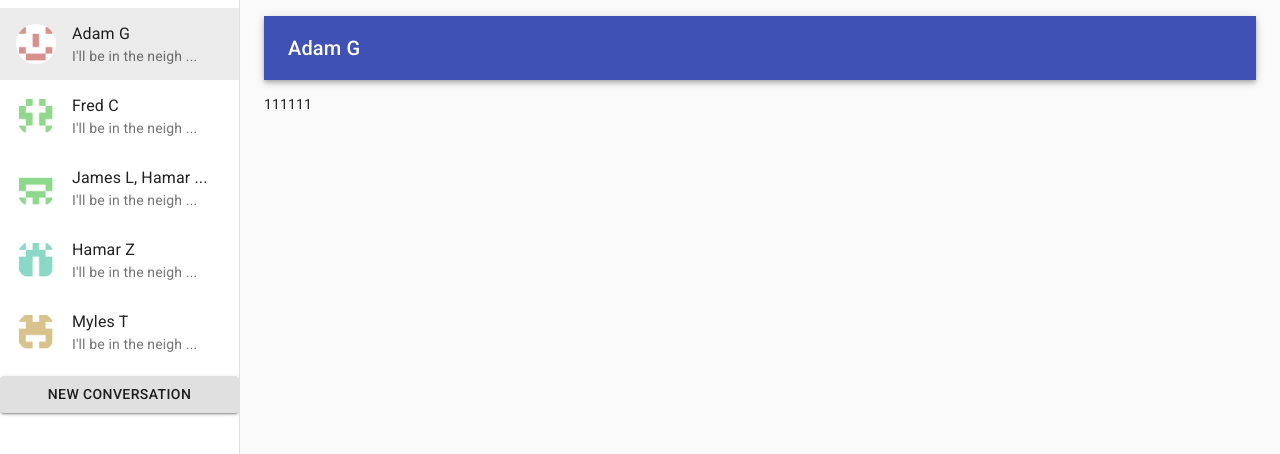
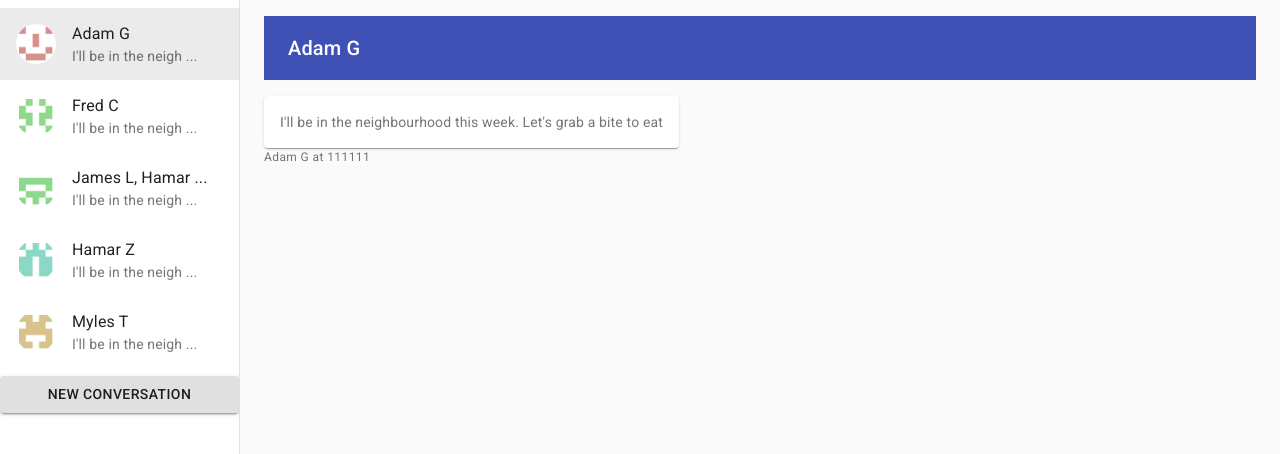
Before and after one commit to reedanders/veho-evaluation-client, a React (Create React App) app: page /1 in a window 1280 px wide. Shown: the top 454 px of the page. Built offline with nearby package versions, Linux system fonts and the light colour scheme.

Commit message:
include basic bubble without avatar

```diff
--- /dev/null
+++ b/src/components/ChatBubble.js
@@ -0,0 +1,60 @@
+import React from 'react';
+import { makeStyles } from '@material-ui/core/styles';
+import Paper from '@material-ui/core/Paper';
+import Grid from '@material-ui/core/Grid';
+import Avatar from '@material-ui/core/Avatar';
+import Typography from '@material-ui/core/Typography';
+
+const useStyles = makeStyles((theme) => ({
+  paperUser: {
+    padding: theme.spacing(2),
+    textAlign: 'right',
+    color: theme.palette.text.secondary,
+  },
+  paperGuest: {
+    padding: theme.spacing(2),
+    textAlign: 'left',
+    color: theme.palette.text.secondary,
+  },
+  captionUser: {
+    display: 'flex',
+    justifyContent: 'flex-end',
+    color: theme.palette.text.secondary,
+  },
+  captionGuest: {
+    display: 'flex',
+    justifyContent: 'flex-start',
+    color: theme.palette.text.secondary,
+  }
+}));
+
+export default function Messages(props) {
+  const { timestamp, text, user } = props;
+  const classes = useStyles();
+
+  return (
+      (user.user === 'Reed A' ?
+
+      <Grid container justify="flex-end" item>
+        <Grid item>
+          <Paper className={classes.paperUser}>{text}</Paper>
+          <Typography variant="caption" className={classes.captionUser}>
+            {user.user} at {timestamp}
+          </Typography>
+        </Grid>
+      </Grid>
+
+       :
+
+      <Grid container justify="flex-start" item>
+        <Grid item>
+          <Paper className={classes.paperGuest}>{text}</Paper>
+          <Typography variant="caption" className={classes.captionGuest}>
+            {user.user} at {timestamp}
+          </Typography>
+        </Grid>
+      </Grid>
+
+      )
+  );
+}
--- a/src/components/Messages.js
+++ b/src/components/Messages.js
@@ -1,12 +1,19 @@
 import React from 'react';
 import { makeStyles } from '@material-ui/core/styles';
+import Paper from '@material-ui/core/Paper';
+import Grid from '@material-ui/core/Grid';
+
+import ChatBubble from "./ChatBubble";
 
 const useStyles = makeStyles((theme) => ({
-  list: {
-    marginBottom: theme.spacing(2),
+  root: {
+    flexGrow: 1,
+    paddingTop: theme.spacing(2),
   },
-  subheader: {
-    backgroundColor: theme.palette.background.paper,
+  paper: {
+    padding: theme.spacing(2),
+    textAlign: 'center',
+    color: theme.palette.text.secondary,
   },
 }));
 
@@ -15,12 +22,12 @@ export default function Messages(props) {
   const classes = useStyles();
 
   return (
-    <React.Fragment>
-      {content.map(({ id, timestamp, text}) => (
-        <React.Fragment key={id}>
-          <p>{timestamp}</p>
-        </React.Fragment>
-      ))}
-    </React.Fragment>
+    <div className={classes.root}>
+      <Grid container direction="column" spacing={3}>
+        {content.map(({ id, timestamp, text, user}) => (
+            <ChatBubble key={id} timestamp={timestamp} text={text} user={user}/>
+        ))}
+      </Grid>
+    </div>
   );
 }
--- a/src/components/Namebar.js
+++ b/src/components/Namebar.js
@@ -22,7 +22,7 @@ export default function Namebar(props) {
 
   return (
     <div className={classes.root}>
-      <AppBar position="static">
+      <AppBar position="sticky" elevation={0}>
         <Toolbar>
           <Typography variant="h6" className={classes.title}>
             {users.map(x => x.user).join(', ')}
```
